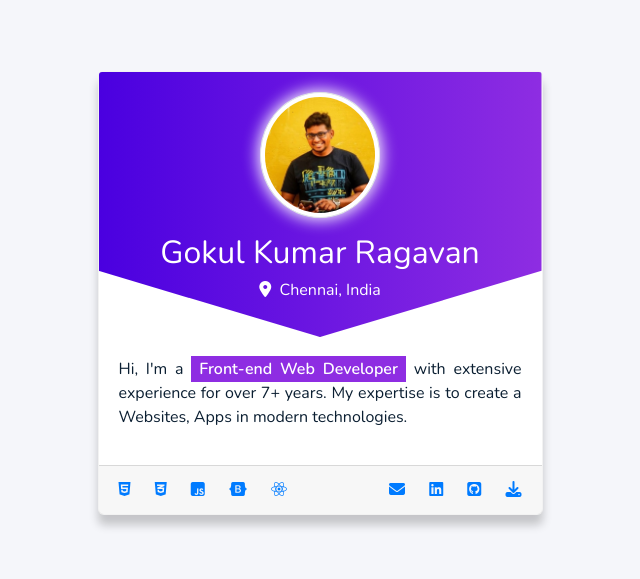
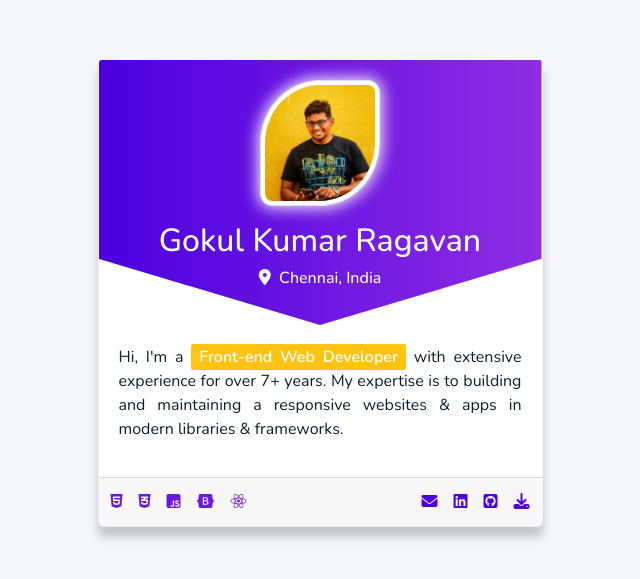
Before and after one commit to gokulkumarr/gokulkumarr.github.io, a plain HTML site: page index.html in a window 1280 px wide. Shown: the part 107-686 px from the top of the page, without its empty margins (320-960 px from the left). Drawn offline with nearby package versions, Linux system fonts and the light colour scheme.

Commit message:
Final UI Updated

```diff
--- a/css/styles.css
+++ b/css/styles.css
@@ -1,4 +1,4 @@
-@import url("https://fonts.googleapis.com/css2?family=Nunito:wght@200;300;400;600&display=swap");
+@import url("https://fonts.googleapis.com/css2?family=Nunito:wght@200;300;400;500;600&display=swap");
 
 * {
   margin: 0;
@@ -40,6 +40,7 @@ body {
 .top-level img {
   width: 30%;
   box-shadow: 0rem 0rem 1rem 0.1rem #fff;
+  border-radius: 50% 10%;
 }
 
 .card-shadow {
@@ -48,9 +49,24 @@ body {
   border-radius: 0.375rem;
 }
 
-.card-body b {
+.card-body strong {
   font-weight: 600;
-  background: #8e2de2;
+  background: #ffc312;
   color: #fff;
   padding: 0.1rem 0.5rem;
+  border-radius: 2px;
 }
+
+.techlist li {
+  list-style: none;
+  color: #6d17e1;
+}
+
+.contact-list a {
+  color: #4d02e0;
+  transition: all 0.3s linear 0s;
+}
+
+.contact-list a:hover {
+  color: #29c5ff;
+}
--- a/index.html
+++ b/index.html
@@ -3,7 +3,10 @@
   <head>
     <!-- Required meta tags -->
     <meta charset="utf-8" />
-    <meta name="viewport" content="width=device-width, initial-scale=1, shrink-to-fit=no"/>
+    <meta
+      name="viewport"
+      content="width=device-width, initial-scale=1, shrink-to-fit=no"
+    />
 
     <title>Gokul Kumar Profile</title>
     <meta name="description" content="Gokul Kumar - CV/Resume" />
@@ -15,52 +18,95 @@
 
     <!-- Template CSS -->
     <link rel="stylesheet" href="css/styles.css" />
-
   </head>
   <body>
     <div class="container">
       <div class="row align-items-center justify-content-center vh-100">
         <div class="col-xl-5 m-auto mb-5">
-
           <div class="card card-shadow">
             <div class="card-header top-level d-block text-center">
-              <img src="assets/images/img.jpg" class="mt-2 mb-3 img-fluid img-thumbnail rounded-circle mx-auto d-block" alt="avatar"/>
+              <img
+                src="assets/images/img.jpg"
+                class="mt-2 mb-3 img-fluid img-thumbnail mx-auto d-block"
+                alt="avatar"
+              />
               <h2 class="display-5">Gokul Kumar Ragavan</h2>
-              <h6 class="mb-4"><i class="fas fa-map-marker-alt"></i>&nbsp;&nbsp;Chennai, India</h6>
+              <h6 class="mb-4">
+                <i class="fas fa-map-marker-alt"></i>&nbsp;&nbsp;Chennai, India
+              </h6>
             </div>
             <div class="card-body">
               <p class="text-justify">
-                Hi, I'm a <b>Front-end Web Developer</b> with extensive
-                experience for over 7+ years. My expertise is to create a
-                Websites, Apps in modern technologies.
+                Hi, I'm a <strong>Front-end Web Developer</strong> with
+                extensive experience for over 7+ years. My expertise is to
+                building and maintaining a responsive websites & apps in modern
+                libraries & frameworks.
               </p>
             </div>
-            <div class="card-footer">
-
-              <div class="d-inline-block float-left">
-                <a href="#" class="card-link"><i class="fab fa-html5"></i></a>
-                <a href="#" class="card-link"><i class="fab fa-css3-alt"></i></a>
-                <a href="#" class="card-link"><i class="fab fa-js-square"></i></a>
-                <a href="#" class="card-link"><i class="fab fa-bootstrap"></i></a>
-                <a href="#" class="card-link"><i class="fab fa-react"></i></a>
+            <div class="card-footer px-1">
+              <div class="row">
+                <div class="col-md-6 col-7">
+                  <ul class="float-left techlist mb-0 d-flex">
+                    <li class="mx-2">
+                      <i class="fab fa-html5"></i>
+                    </li>
+                    <li class="mx-2">
+                      <i class="fab fa-css3-alt"></i>
+                    </li>
+                    <li class="mx-2">
+                      <i class="fab fa-js-square"></i>
+                    </li>
+                    <li class="mx-2">
+                      <i class="fab fa-bootstrap"></i>
+                    </li>
+                    <li class="mx-2">
+                      <i class="fab fa-react"></i>
+                    </li>
+                  </ul>
                 </div>
-
-              <div class="d-inline-block float-right">
-                <a href="mailto:gokitech@gmail.com" class="card-link" data-toggle="tooltip" title="Email" target="_blank">
+                <div class="col-md-6 col-5">
+                  <div class="float-right d-flex contact-list">
+                    <a
+                      href="mailto:gokitech@gmail.com"
+                      class="mx-2"
+                      data-toggle="tooltip"
+                      title="Email"
+                      target="_blank"
+                    >
                       <i class="fas fa-envelope"></i>
                     </a>
 
-                <a href="https://www.linkedin.com/in/gokul-kumar-aa91b179/"class="card-link" data-toggle="tooltip" title="Linkedin" target="_blank">
+                    <a
+                      href="https://www.linkedin.com/in/gokul-kumar-aa91b179/"
+                      class="mx-2"
+                      data-toggle="tooltip"
+                      title="Linkedin"
+                      target="_blank"
+                    >
                       <i class="fab fa-linkedin"></i>
                     </a>
-                <a href="https://github.com/gokulkumarr" class="card-link" data-toggle="tooltip" title="https://github.com/gokulkumarr" target="_blank">
+                    <a
+                      href="https://github.com/gokulkumarr"
+                      class="mx-2"
+                      data-toggle="tooltip"
+                      title="https://github.com/gokulkumarr"
+                      target="_blank"
+                    >
                       <i class="fab fa-github-square"></i>
                     </a>
-                <a href="#" class="card-link" data-toggle="tooltip" title="Download Resume" target="_blank">
+                    <a
+                      href="assets/files/Gokul's Resume.doc"
+                      download="Gokul's Resume"
+                      class="mx-2"
+                      data-toggle="tooltip"
+                      title="Download Resume"
+                      target="_blank"
+                    >
                       <i class="fas fa-download"></i>
                     </a>
                   </div>
-
+                </div>
+              </div>
             </div>
           </div>
         </div>
@@ -74,7 +120,9 @@
     <script src="js/bootstrap.min.js"></script>
 
     <!-- Font Awesome -->
-    <script src="https://kit.fontawesome.com/2f8fafad1f.js" crossorigin="anonymous"></script>
-
+    <script
+      src="https://kit.fontawesome.com/2f8fafad1f.js"
+      crossorigin="anonymous"
+    ></script>
   </body>
 </html>
```
Also changed, not shown: 1 other file. Lines whose indentation alone changed are shown as unchanged.
